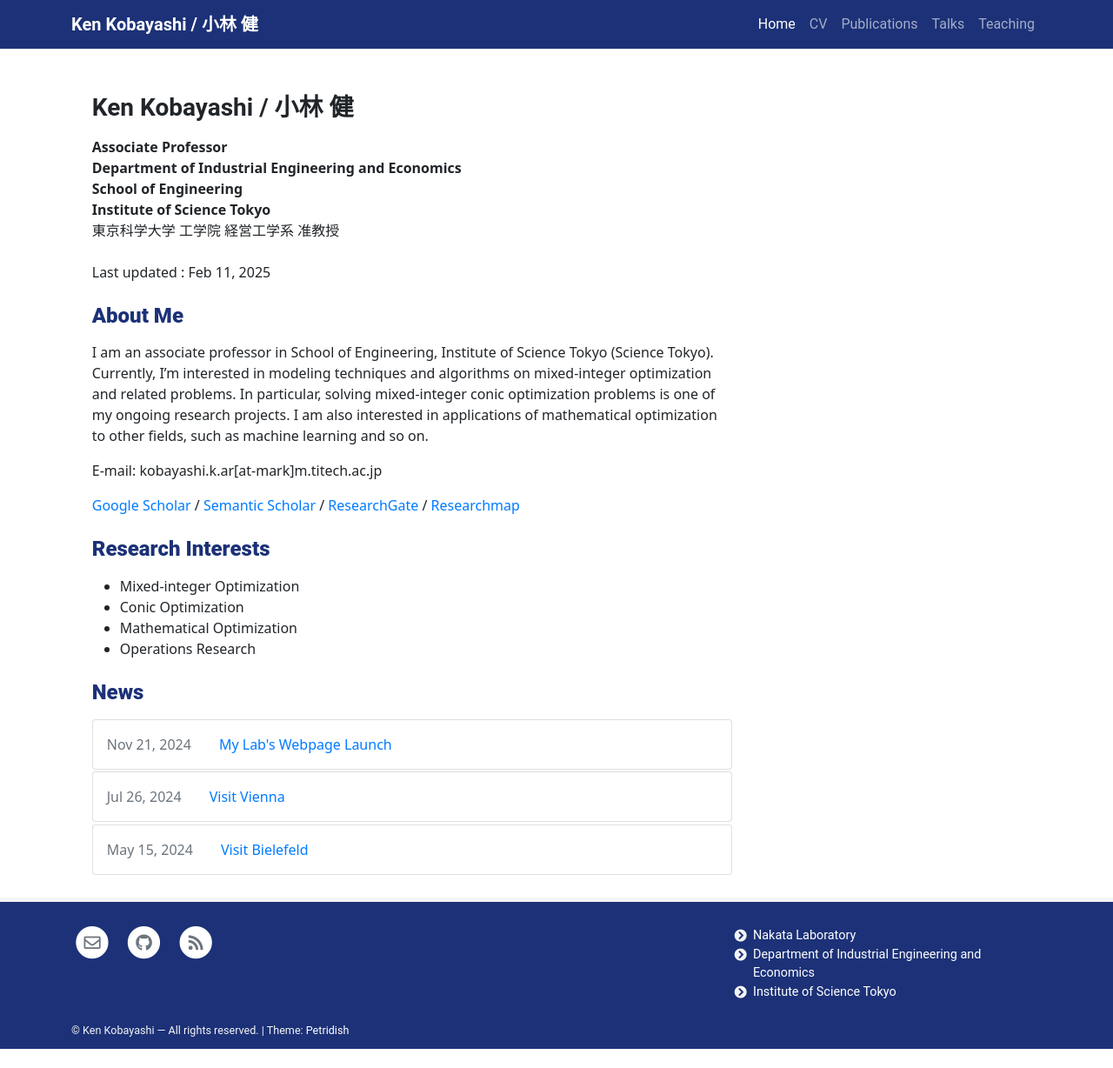
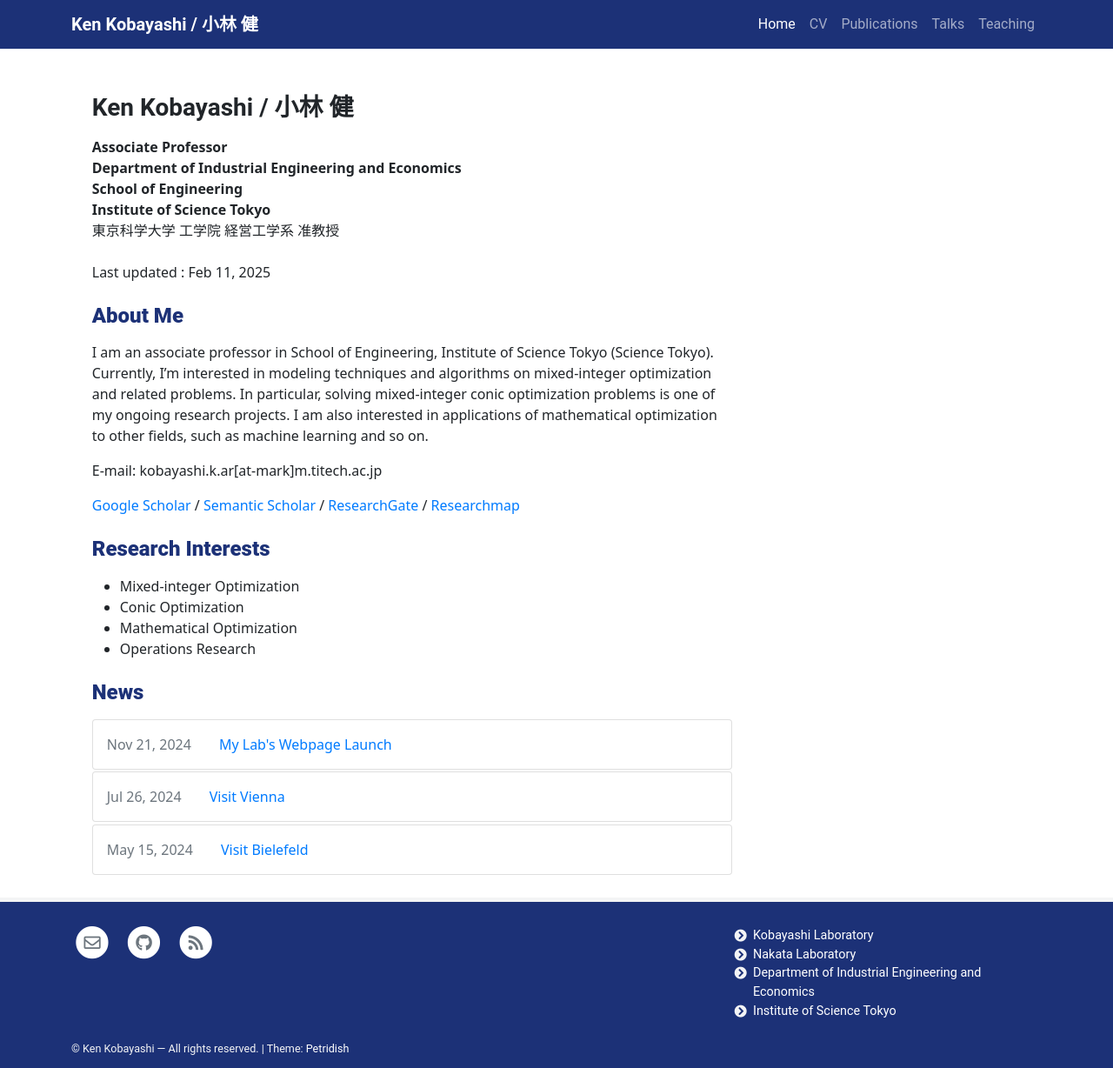
Before and after one commit to KenKoba2119/KenKoba2119.github.io, a Jekyll site: the page built from pages/home.md, in a window 1280 px wide. Shown: the whole page at 87% size. Built offline with Jekyll 4.4.1, drawn with Linux system fonts in a browser that asks for light colours; before the commit the page ends 1206 px from its top, so only the background shows below that.

Commit message:
Update footer.yml

```diff
--- a/_data/footer.yml
+++ b/_data/footer.yml
@@ -7,8 +7,11 @@ columns:
     links:
   - description:
     links:
+    - text: Kobayashi Laboratory
+      href: https://isct-koba-lab.github.io/
+      new_window: true
     - text: Nakata Laboratory
-      href: http://www.me.titech.ac.jp/~nakatalab/index.html
+      href: https://www.nakatalab.iee.e.titech.ac.jp/
       new_window: true
     - text: Department of Industrial Engineering and Economics
       href: https://educ.titech.ac.jp/iee/
```
